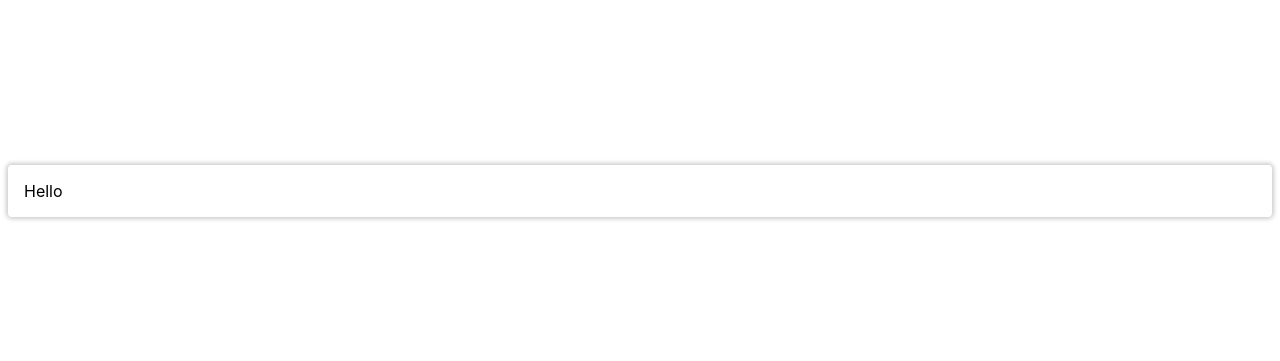
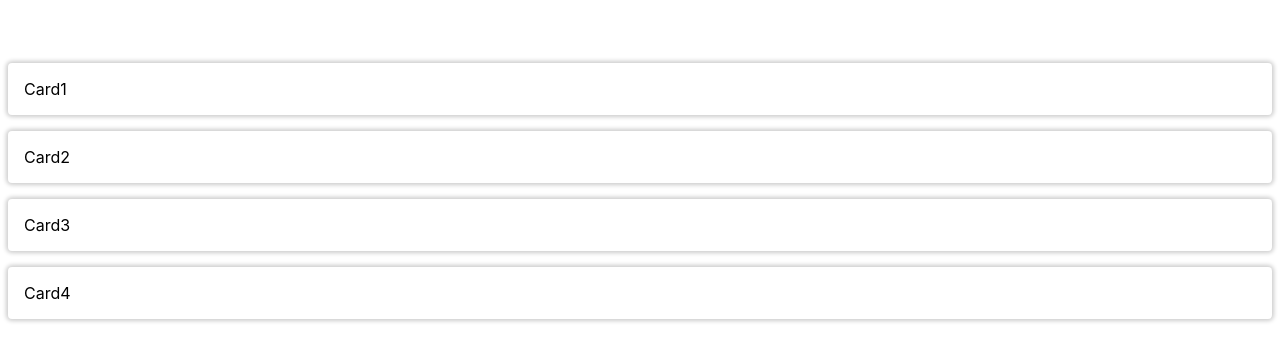
Before and after one commit to siliconjungle/social-toolkit, a Next.js app: page / in a window 1280 px wide. Shown: the part 209-570 px from the top of the page. Built offline with nearby package versions, Linux system fonts and the light colour scheme.

Commit message:
feat(stack): add component

```diff
--- /dev/null
+++ b/components/stack/index.js
@@ -0,0 +1,28 @@
+import styled from 'styled-components'
+import theme from '../../config/theme'
+
+const Container = styled.div`
+  width: 100%;
+  ${({ spacing }) => {
+    return (
+      spacing && `
+        & > * {
+          margin-bottom: ${spacing};
+          &:last-child {
+            margin-bottom: ${theme.spacing.none};
+          }
+        }
+      `
+    )
+  }}
+`
+
+const Stack = ({ children, spacing }) => {
+  return (
+    <Container spacing={spacing}>
+      {children}
+    </Container>
+  )
+}
+
+export default Stack
--- a/pages/index.js
+++ b/pages/index.js
@@ -1,6 +1,15 @@
 import Head from 'next/head'
 import styles from '../styles/Home.module.css'
+import Stack from '../components/stack'
 import Card from '../components/card'
+import theme from '../config/theme'
+
+const cards = [
+  { title: 'Card1' },
+  { title: 'Card2' },
+  { title: 'Card3' },
+  { title: 'Card4' },
+]
 
 export default function Home() {
   return (
@@ -10,9 +19,13 @@ export default function Home() {
         <meta name="description" content="Generated by create next app" />
         <link rel="icon" href="/favicon.ico" />
       </Head>
-      <Card hasPadding hasShadow>
-        Hello
-      </Card>
+      <Stack spacing={theme.spacing.m}>
+        {cards.map(({ title }, i) => (
+          <Card hasPadding hasShadow key={i}>
+            {title}
+          </Card>
+        ))}
+      </Stack>
     </div>
   )
 }
```
